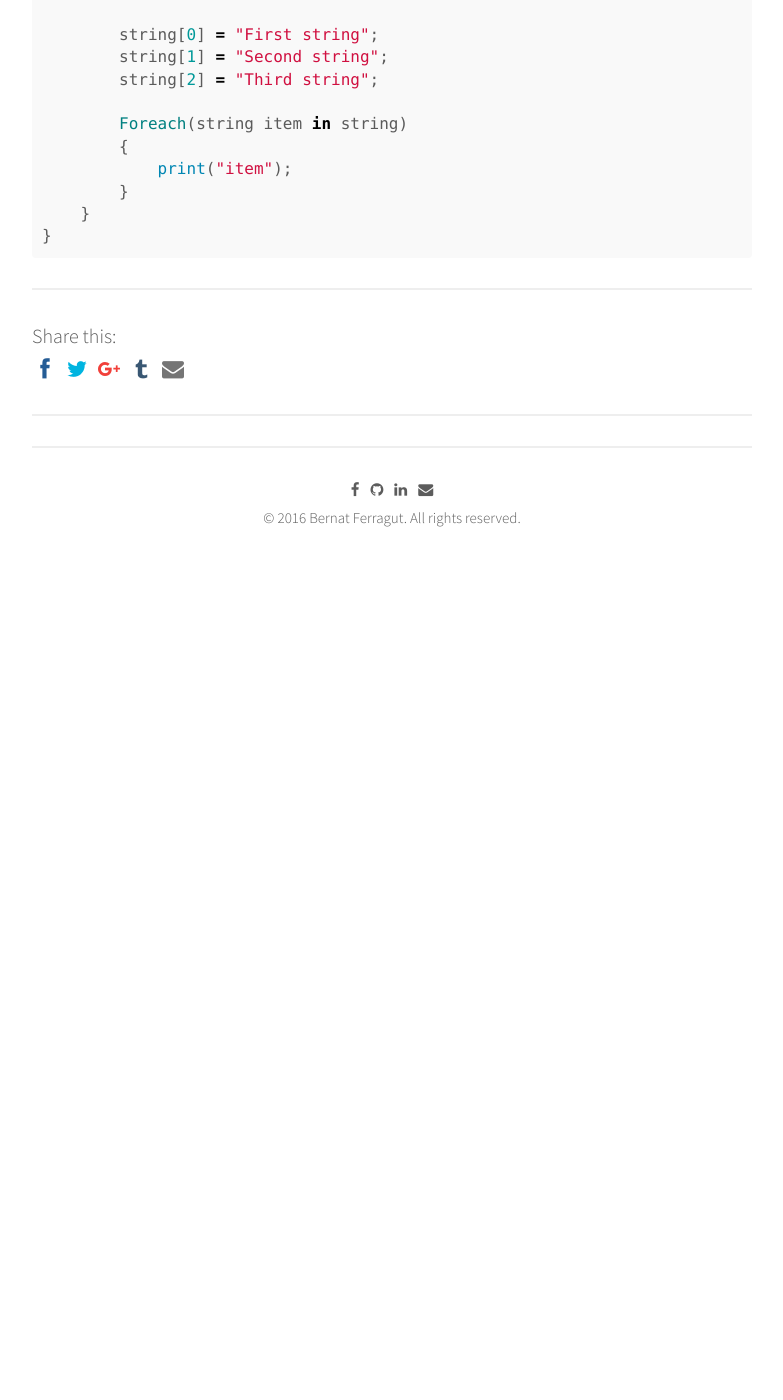
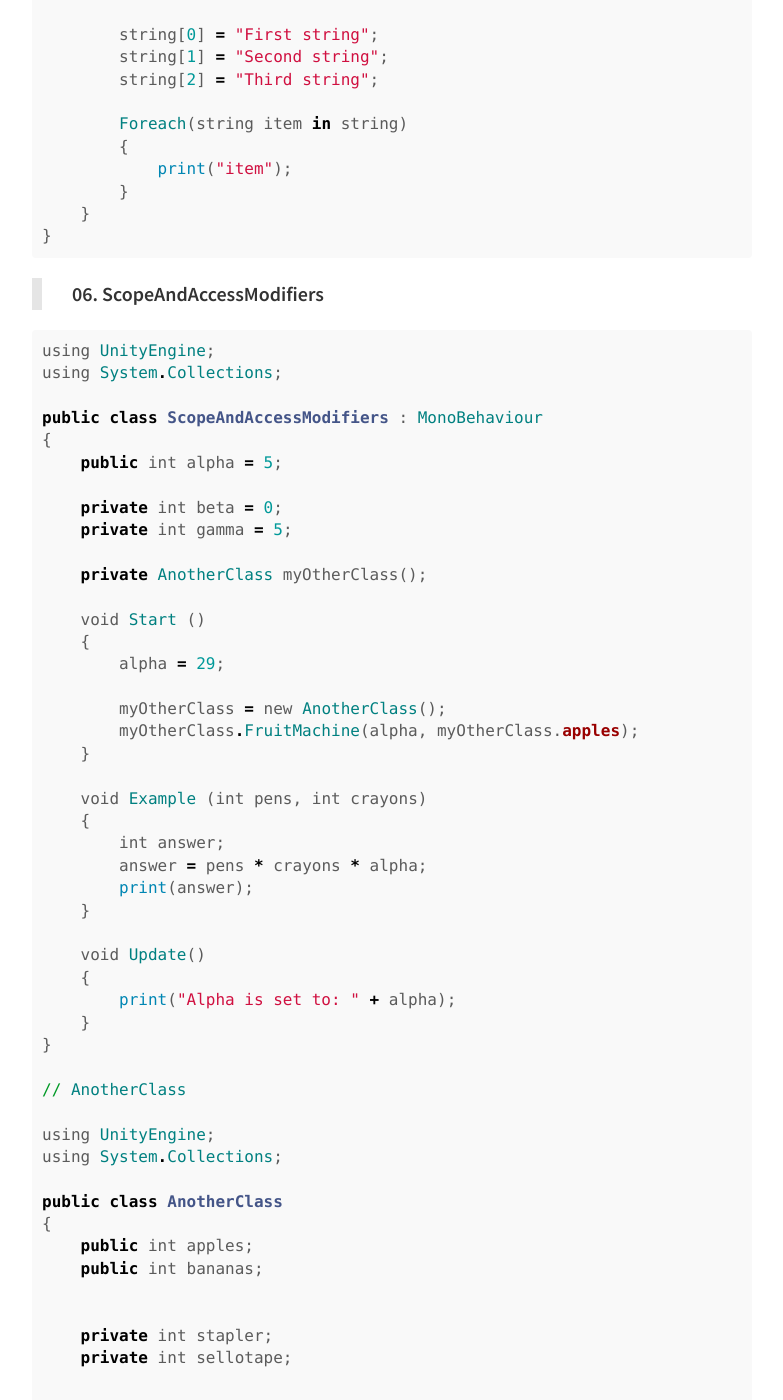
Before and after one commit to bernatferragut/FutureWeb-blog, a Jekyll site: the page built from _posts/30-11-16-VR-Scripting in Unity.md, in a window 1280 px wide and 1400 px high, scrolled down 4250 px. Shown: the whole window, without its empty margins (248-1031 px from the left). Built offline with Jekyll 4.4.1, drawn with Linux system fonts in a browser that asks for light colours; nearby versions of some CDN libraries; comment, search, counter and statistics services are not loaded; before the commit the page ends 4880 px from its top, so only the background shows below that; some of the changed text lies outside the part shown.

Commit message:
Update 30-11-16-VR-Scripting in Unity.md
ScopeAndAccessModifiers script update

````diff
--- a/_posts/30-11-16-VR-Scripting in Unity.md
+++ b/_posts/30-11-16-VR-Scripting in Unity.md
@@ -202,3 +202,71 @@ public class Foreach : MonoBehaviour // Foreach in
     }
 }
 ```
+
+> **06. ScopeAndAccessModifiers**
+
+```ruby
+using UnityEngine;
+using System.Collections;
+
+public class ScopeAndAccessModifiers : MonoBehaviour
+{
+    public int alpha = 5;
+
+    private int beta = 0;
+    private int gamma = 5;
+
+    private AnotherClass myOtherClass();
+
+    void Start ()
+    {
+        alpha = 29;
+
+        myOtherClass = new AnotherClass();
+        myOtherClass.FruitMachine(alpha, myOtherClass.apples);
+    }
+
+    void Example (int pens, int crayons)
+    {
+        int answer;
+        answer = pens * crayons * alpha;
+        print(answer);
+    }
+
+    void Update()
+    {
+        print("Alpha is set to: " + alpha);
+    }
+}
+
+// AnotherClass
+
+using UnityEngine;
+using System.Collections;
+
+public class AnotherClass
+{
+    public int apples;
+    public int bananas;
+
+
+    private int stapler;
+    private int sellotape;
+
+
+    public void FruitMachine (int a, int b)
+    {
+        int answer;
+        answer = a + b;
+        Debug.Log("Fruit total: " + answer);
+    }
+
+
+    private void OfficeSort (int a, int b)
+    {
+        int answer;
+        answer = a + b;
+        Debug.Log("Office Supplies total: " + answer);
+    }
+}
+```
````
